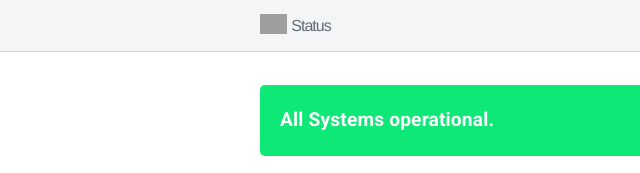
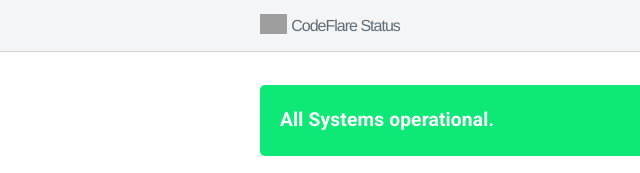
Before and after one commit to codeflareco/status, a plain HTML site: page index.html in a window 1280 px wide. Shown: the top 173 px of the page, 0-640 px from the left. Drawn offline with nearby package versions, Linux system fonts and the light colour scheme; no server answers; grey boxes are pictures that could not be loaded.

Commit message:
update index

```diff
--- a/index.html
+++ b/index.html
@@ -3,7 +3,7 @@
 	<head>
 		<meta charset="utf-8">
 		<meta name="robots" content="index, follow">
-		<title>Status</title>
+		<title>CodeFlare Status</title>
 		<link rel="stylesheet" href="https://fonts.googleapis.com/css?family=Roboto:300,300italic,700,700italic">
 		<link rel="stylesheet" href="https://cdnjs.cloudflare.com/ajax/libs/normalize/3.0.3/normalize.css">
 		<link rel="stylesheet" href="style.css">
@@ -19,7 +19,7 @@
 
 					<a class="navigation-title" href="">
 						<img class="img" src="https://raw.githubusercontent.com/jayfk/statuspage/master/template/logo.png" height="30">
-						<h1 class="title">Status</h1>
+						<h1 class="title">CodeFlare Status</h1>
 					</a>
 
 
```
